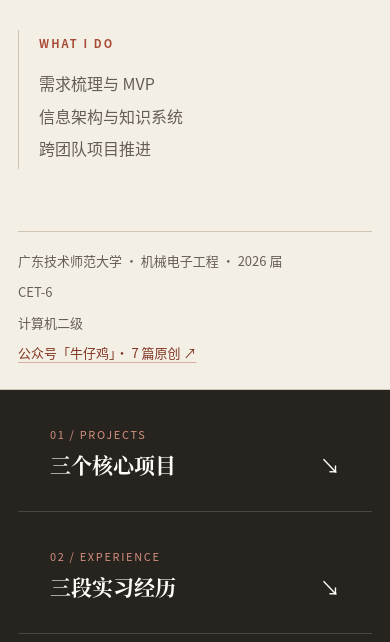
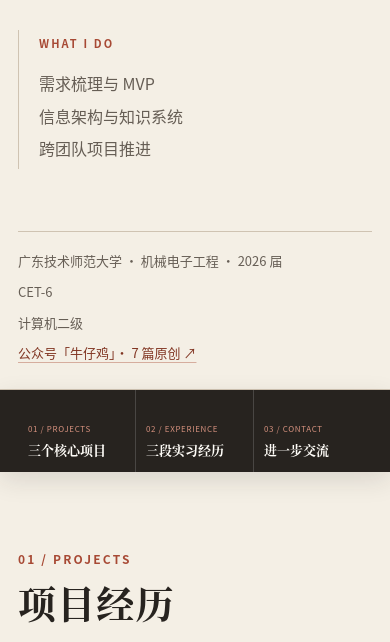
Before and after one commit to Sharky6667-star/resume, a plain HTML site: page index.html in a window 390 px wide. Shown: the part 415-1057 px from the top of the page. Drawn offline with Linux system fonts and the light colour scheme.

Commit message:
feat: keep section navigation visible while scrolling

```diff
--- a/index.html
+++ b/index.html
@@ -143,7 +143,15 @@
     .credential-strip a::before { content: "·"; margin-right: 20px; color: var(--accent); }
     .credential-strip a { color: var(--accent-dark); text-decoration-color: rgba(167, 73, 52, .4); }
 
-    .index-band { background: var(--ink); color: var(--white); }
+    .index-band {
+      position: sticky;
+      top: 0;
+      z-index: 100;
+      background: var(--ink);
+      color: var(--white);
+      box-shadow: 0 8px 24px rgba(39, 35, 31, .12);
+    }
+    #projects, #experience, #contact { scroll-margin-top: 132px; }
     .index-grid {
       display: grid;
       grid-template-columns: repeat(3, 1fr);
@@ -242,9 +250,19 @@
       .credential-strip { display: grid; gap: 8px; padding: 18px 0 24px; }
       .credential-strip span:not(:first-child)::before,
       .credential-strip a::before { content: none; }
-      .index-grid { grid-template-columns: 1fr; }
-      .index-link { min-height: 92px; border-right: 0; border-bottom: 1px solid rgba(255,255,255,.16); }
-      .index-link:last-child { border-bottom: 0; }
+      #projects, #experience, #contact { scroll-margin-top: 82px; }
+      .index-grid { grid-template-columns: repeat(3, minmax(0, 1fr)); min-height: 82px; }
+      .index-link {
+        min-width: 0;
+        min-height: 82px;
+        padding: 13px 10px;
+        border-right: 1px solid rgba(255,255,255,.16);
+        border-bottom: 0;
+      }
+      .index-link:last-child { border-right: 0; }
+      .index-number { font-size: 8px; letter-spacing: .08em; }
+      .index-name { display: block; margin-top: 3px; font-size: 13px; line-height: 1.3; }
+      .index-arrow { display: none; }
       .content-section { padding: 76px 0; }
       .section-head { grid-template-columns: 1fr; gap: 12px; margin-bottom: 46px; }
       .entry { grid-template-columns: 1fr; gap: 24px; padding: 40px 0 44px; }
```
Also changed, not shown: tests/verify.js (+11 -1 lines).
